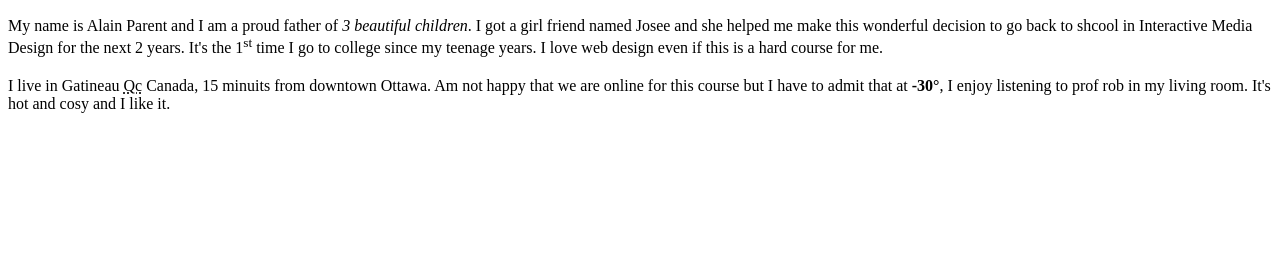
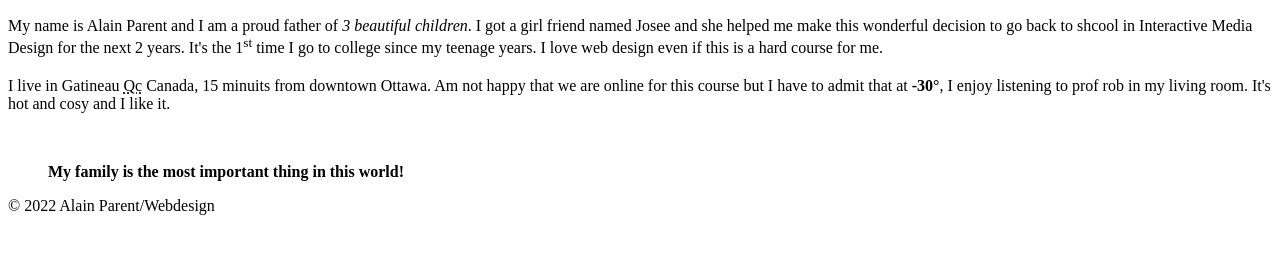
Before and after one commit to AlainParent/pare0239.github.io, a plain HTML site: page html-assignment/index.html in a window 1280 px wide. Shown: the part 110-364 px from the top of the page. Drawn offline with Linux system fonts and the light colour scheme.

Commit message:
adjut index.html

```diff
--- a/html-assignment/index.html
+++ b/html-assignment/index.html
@@ -17,6 +17,8 @@
             I love web design even if this is a hard course for me.</p>
             <p>I live in Gatineau <abbr title=Quebec>Qc</abbr> Canada, 15 minuits from downtown Ottawa. Am not happy that we are online for this course but I have to admit that at <strong>-30<sup></sup>°</strong>, I enjoy listening to prof rob in my living room. It's hot and cosy and I like it.</p>
              </article>
-
+             <br>
+             <blockquote><strong>My family is the most important thing in this world!</strong></blockquote>
+             <footer>© 2022 Alain Parent/Webdesign</footer>
      </body>
 </html>
```
